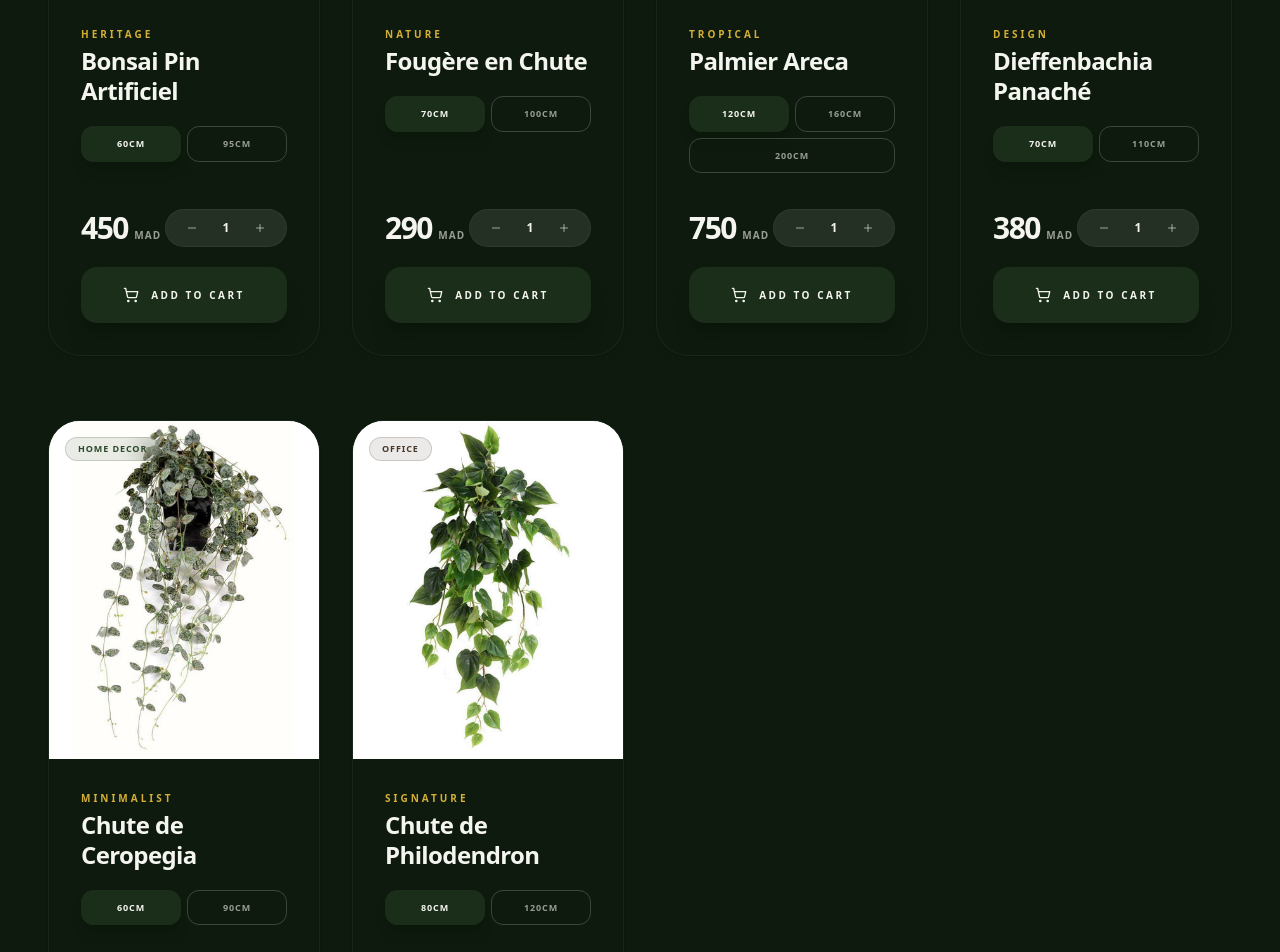
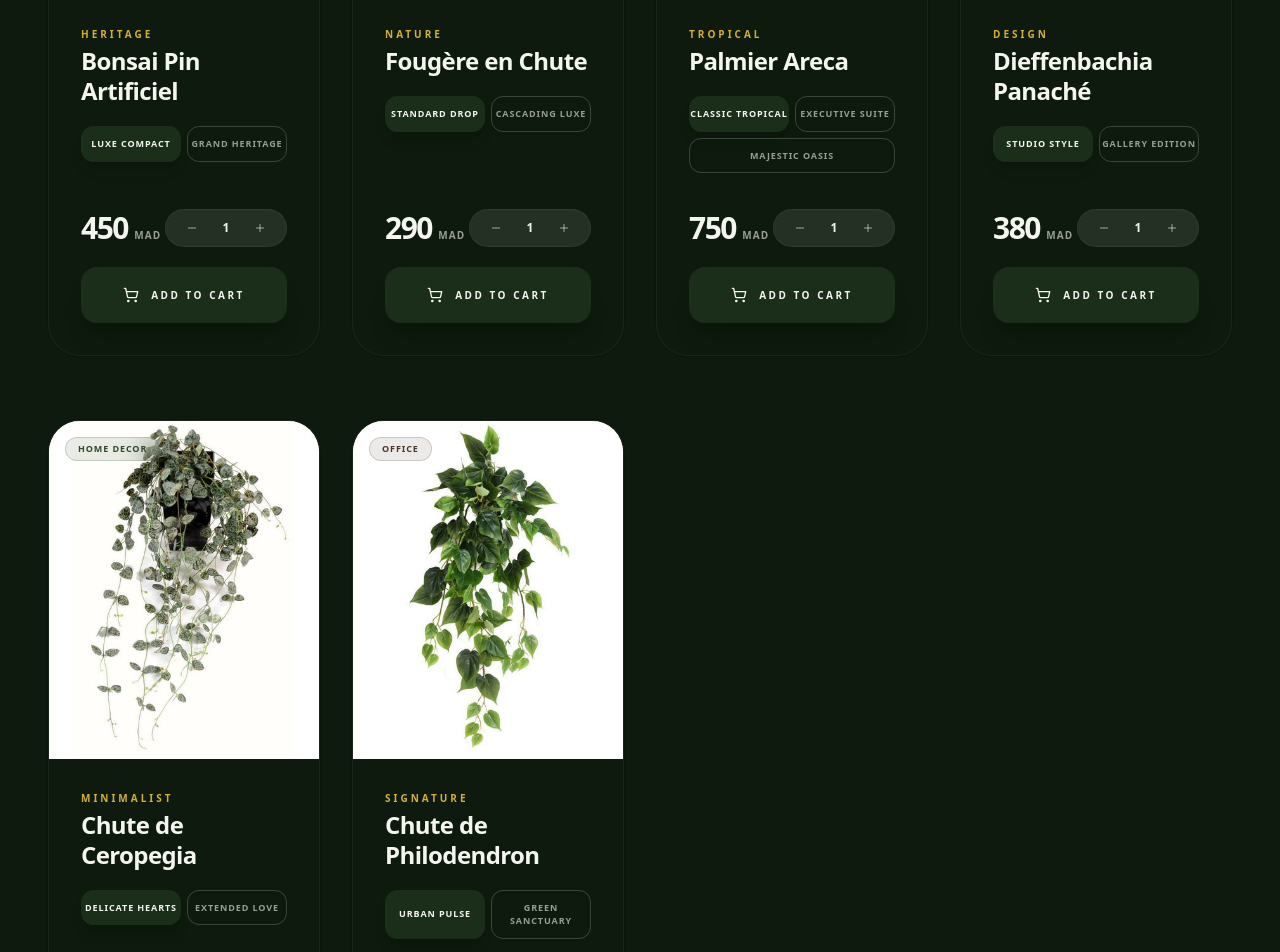
Before and after one commit to ELHanafi007/royal-fragrances, a Next.js app: page / in a window 1280 px wide. Shown: the part 2960-3912 px from the top of the page. Built offline with nearby package versions, Linux system fonts and the light colour scheme.

Commit message:
feat: implement high-end technical blueprint UI with 5-point measurements

```diff
--- a/data/products.json
+++ b/data/products.json
@@ -9,8 +9,24 @@
     "images": ["/newplants/bonsai.jpg", "/newplants/bonsai-pin-artificiel-en-pot---plante-synthetique-interieur-exterieur---h95cm-arbre-artificiel-artificielflower-artificielflower-33340453.jpg", "/newplants/bonsai-pin-artificiel-en-pot---plante-synthetique-interieur-exterieur---h95cm-arbre-artificiel-artificielflower-artificielflower-33340454.jpg"],
     "category": "luxury",
     "variants": [
-      {"size": "60cm", "price": 450, "plantHeight": "45cm", "vaseHeight": "15cm"},
-      {"size": "95cm", "price": 850, "plantHeight": "75cm", "vaseHeight": "20cm"}
+      {
+        "size": "Luxe Compact",
+        "price": 450,
+        "totalHeight": "60cm",
+        "plantHeight": "45cm",
+        "vaseHeight": "15cm",
+        "vaseWidth": "18cm",
+        "vaseDepth": "18cm"
+      },
+      {
+        "size": "Grand Heritage",
+        "price": 850,
+        "totalHeight": "95cm",
+        "plantHeight": "75cm",
+        "vaseHeight": "20cm",
+        "vaseWidth": "25cm",
+        "vaseDepth": "25cm"
+      }
     ],
     "characteristics": {
       "foliage": ["Aiguilles haute densité", "Vert profond", "Résistant UV"],
@@ -28,8 +44,24 @@
     "images": ["/newplants/fougere.jpg", "/newplants/chute-artificielle-fougere-en-piquet---plante-dinterieur---h70cm-vert-feuillage-artificiel-artificielflower-artificielflower-33340755.jpg", "/newplants/chute-artificielle-fougere-en-piquet---plante-dinterieur---h70cm-vert-feuillage-artificiel-artificielflower-artificielflower-33340756.jpg"],
     "category": "home-decor",
     "variants": [
-      {"size": "70cm", "price": 290, "plantHeight": "70cm", "vaseHeight": "0cm"},
-      {"size": "100cm", "price": 420, "plantHeight": "100cm", "vaseHeight": "0cm"}
+      {
+        "size": "Standard Drop",
+        "price": 290,
+        "totalHeight": "70cm",
+        "plantHeight": "70cm",
+        "vaseHeight": "0cm",
+        "vaseWidth": "0cm",
+        "vaseDepth": "0cm"
+      },
+      {
+        "size": "Cascading Luxe",
+        "price": 420,
+        "totalHeight": "100cm",
+        "plantHeight": "100cm",
+        "vaseHeight": "0cm",
+        "vaseWidth": "0cm",
+        "vaseDepth": "0cm"
+      }
     ],
     "characteristics": {
       "foliage": ["Frondes délicates", "Multi-tons de vert", "Densité premium"],
@@ -47,9 +79,33 @@
     "images": ["/newplants/palmier.jpg", "/newplants/palmier-artificiel-areca-plast---plante-interieur-exterieur---h100cm-vert-plante-artificielle-artificielflower-artificielflower-33342659.jpg", "/newplants/palmier-artificiel-areca-plast---plante-interieur-exterieur---h120cm-vert-plante-artificielle-artificielflower-artificielflower-33342662.jpg"],
     "category": "office",
     "variants": [
-      {"size": "120cm", "price": 750, "plantHeight": "100cm", "vaseHeight": "20cm"},
-      {"size": "160cm", "price": 1200, "plantHeight": "135cm", "vaseHeight": "25cm"},
-      {"size": "200cm", "price": 1850, "plantHeight": "170cm", "vaseHeight": "30cm"}
+      {
+        "size": "Classic Tropical",
+        "price": 750,
+        "totalHeight": "120cm",
+        "plantHeight": "100cm",
+        "vaseHeight": "20cm",
+        "vaseWidth": "22cm",
+        "vaseDepth": "22cm"
+      },
+      {
+        "size": "Executive Suite",
+        "price": 1200,
+        "totalHeight": "160cm",
+        "plantHeight": "135cm",
+        "vaseHeight": "25cm",
+        "vaseWidth": "28cm",
+        "vaseDepth": "28cm"
+      },
+      {
+        "size": "Majestic Oasis",
+        "price": 1850,
+        "totalHeight": "200cm",
+        "plantHeight": "170cm",
+        "vaseHeight": "30cm",
+        "vaseWidth": "35cm",
+        "vaseDepth": "35cm"
+      }
     ],
     "characteristics": {
       "foliage": ["Palmes larges", "Résistant UV", "Anti-statique"],
@@ -67,8 +123,24 @@
     "images": ["/newplants/dieffen.jpg", "/newplants/feuillage-artificiel-dieffen-en-piquet---plante-dinterieur---h70cm-panache-plante-artificielle-artificielflower-artificielflower-33341132.jpg", "/newplants/feuillage-artificiel-dieffen-en-piquet---plante-dinterieur---h70cm-panache-plante-artificielle-artificielflower-artificielflower-33341133.jpg"],
     "category": "home-decor",
     "variants": [
-      {"size": "70cm", "price": 380, "plantHeight": "55cm", "vaseHeight": "15cm"},
-      {"size": "110cm", "price": 590, "plantHeight": "90cm", "vaseHeight": "20cm"}
+      {
+        "size": "Studio Style",
+        "price": 380,
+        "totalHeight": "70cm",
+        "plantHeight": "55cm",
+        "vaseHeight": "15cm",
+        "vaseWidth": "16cm",
+        "vaseDepth": "16cm"
+      },
+      {
+        "size": "Gallery Edition",
+        "price": 590,
+        "totalHeight": "110cm",
+        "plantHeight": "90cm",
+        "vaseHeight": "20cm",
+        "vaseWidth": "22cm",
+        "vaseDepth": "22cm"
+      }
     ],
     "characteristics": {
       "foliage": ["Feuillage panaché", "Grandes feuilles", "Impression HD"],
@@ -86,8 +158,24 @@
     "images": ["/newplants/ceropegia.jpg", "/newplants/feuillage-artificiel-chute-de-ceropegia---chaine-des-coeurs-pour-interieur---h60cm-feuillage-artificiel-artificielflower-artificielflower-33340961.jpg", "/newplants/feuillage-artificiel-chute-de-ceropegia---chaine-des-coeurs-pour-interieur---h60cm-feuillage-artificiel-artificielflower-artificielflower-33340962.jpg"],
     "category": "home-decor",
     "variants": [
-      {"size": "60cm", "price": 240, "plantHeight": "60cm", "vaseHeight": "0cm"},
-      {"size": "90cm", "price": 350, "plantHeight": "90cm", "vaseHeight": "0cm"}
+      {
+        "size": "Delicate Hearts",
+        "price": 240,
+        "totalHeight": "60cm",
+        "plantHeight": "60cm",
+        "vaseHeight": "0cm",
+        "vaseWidth": "0cm",
+        "vaseDepth": "0cm"
+      },
+      {
+        "size": "Extended Love",
+        "price": 350,
+        "totalHeight": "90cm",
+        "plantHeight": "90cm",
+        "vaseHeight": "0cm",
+        "vaseWidth": "0cm",
+        "vaseDepth": "0cm"
+      }
     ],
     "characteristics": {
       "foliage": ["Petites feuilles en cœur", "Gris-vert", "Aspect succulent"],
@@ -105,8 +193,24 @@
     "images": ["/newplants/philo.jpg", "/newplants/feuillage-artificiel-chute-de-philo---plante-pour-interieur---h80cm-vert-plante-artificielle-artificielflower-artificielflower-33341042.jpg", "/newplants/feuillage-artificiel-chute-de-philo---plante-pour-interieur---h80cm-vert-plante-artificielle-artificielflower-artificielflower-33341043.jpg"],
     "category": "office",
     "variants": [
-      {"size": "80cm", "price": 320, "plantHeight": "80cm", "vaseHeight": "0cm"},
-      {"size": "120cm", "price": 480, "plantHeight": "120cm", "vaseHeight": "0cm"}
+      {
+        "size": "Urban Pulse",
+        "price": 320,
+        "totalHeight": "80cm",
+        "plantHeight": "80cm",
+        "vaseHeight": "0cm",
+        "vaseWidth": "0cm",
+        "vaseDepth": "0cm"
+      },
+      {
+        "size": "Green Sanctuary",
+        "price": 480,
+        "totalHeight": "120cm",
+        "plantHeight": "120cm",
+        "vaseHeight": "0cm",
+        "vaseWidth": "0cm",
+        "vaseDepth": "0cm"
+      }
     ],
     "characteristics": {
       "foliage": ["Vert vibrant", "Feuilles cordiformes", "Aspect brillant"],
--- a/data/products.ts
+++ b/data/products.ts
@@ -1,10 +1,13 @@
 import productsData from "./products.json";
 
 export interface Variant {
-  size: string; // e.g., "60cm", "120cm", "180cm"
+  size: string; // Display name e.g. "Grand Luxe"
   price: number;
-  plantHeight?: string; // e.g., "90cm"
-  vaseHeight?: string; // e.g., "30cm"
+  totalHeight: string; // Height of plant + vase
+  plantHeight: string; // Height of plant alone
+  vaseHeight: string;  // Height of vase alone
+  vaseWidth: string;   // Width of vase (Laard)
+  vaseDepth: string;   // Depth/Thickness of vase (Soumk)
 }
 
 export interface PlantCharacteristics {
```
Also changed, not shown: app/product/[id]/page.tsx (+134 -132 lines).
